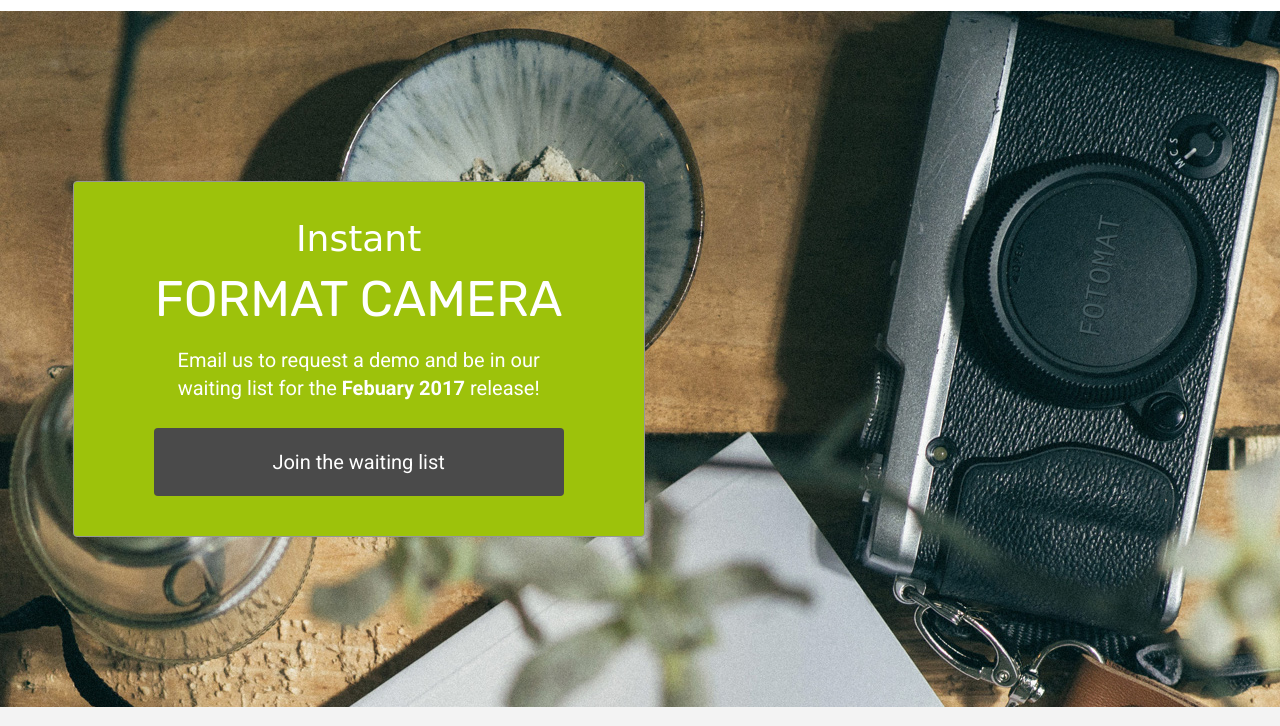
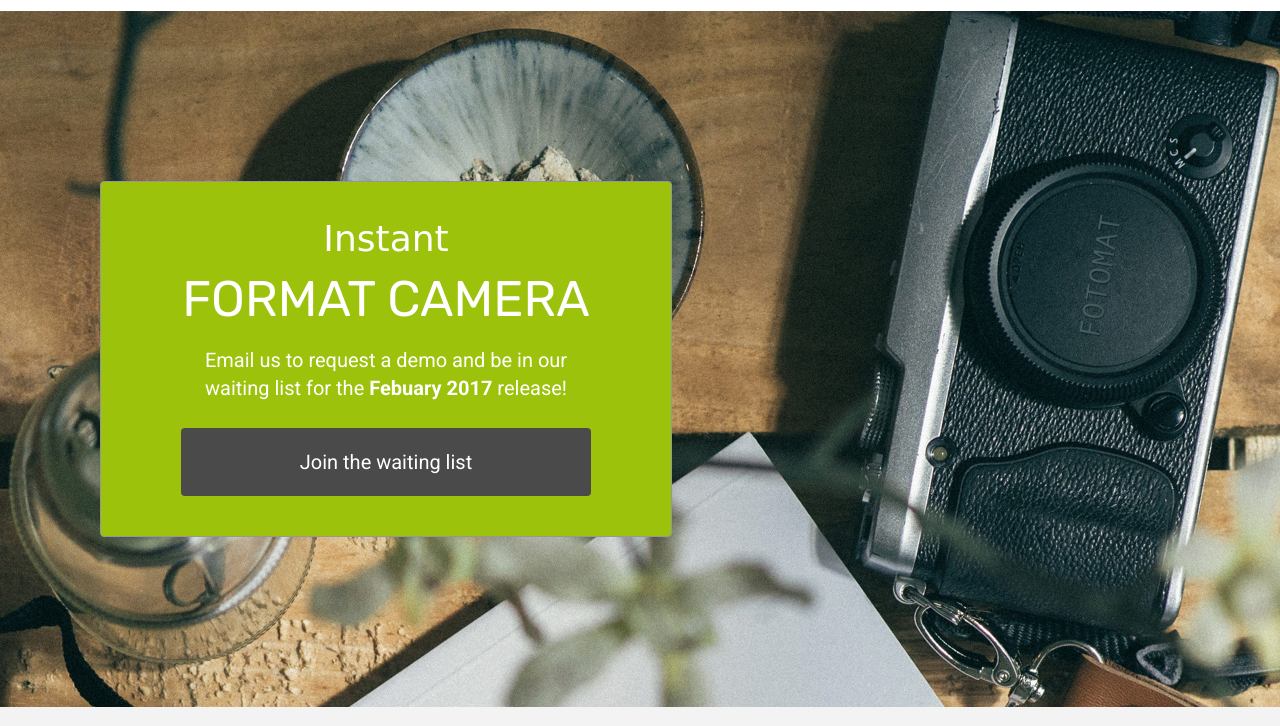
Before and after one commit to NataliSb9/fotomatic, a plain HTML site: page index.html in a window 1280 px wide. Shown: the part 74-800 px from the top of the page. Drawn offline with Linux system fonts and the light colour scheme; files whose address does not match are found by name; a web font is replaced by a local one.

Commit message:
font-size title green square

```diff
--- a/resources/css/style.css
+++ b/resources/css/style.css
@@ -135,7 +135,8 @@ header .mobile {
   border-radius: 4px;
   background-color: #9dc20b;
   margin-top: 10.625rem;
-  margin-left: 4.54rem;
+  margin-bottom: 10.625rem;
+  margin-left: 6.25rem;
 }
 
 #sign-up-cta .content {
@@ -165,6 +166,7 @@ header .mobile {
 
 #sign-up-cta .striking {
   font-family: "Rubik", sans-serif;
+  font-size: 3.125rem;
   padding-bottom: .75rem;
 }
 
```
